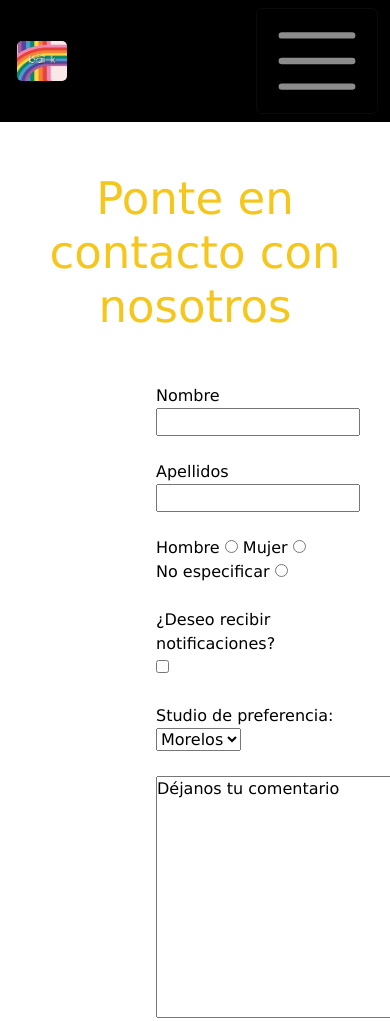
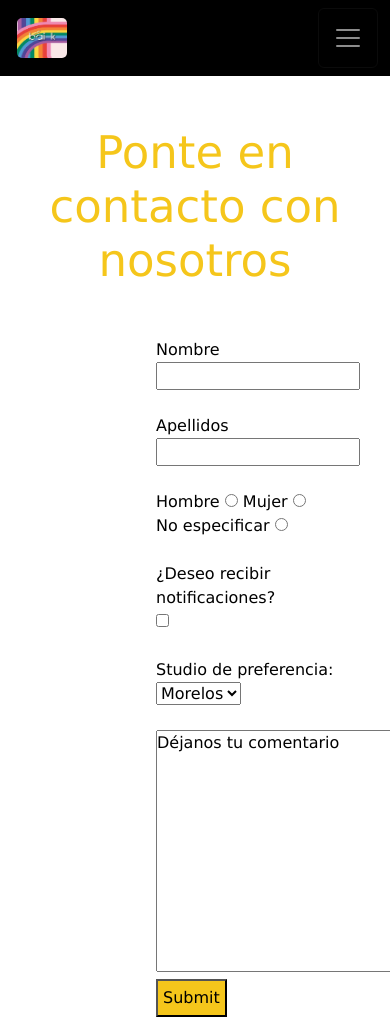
Before and after one commit to Vnevarez29/proyecto-coder-58465, a website: page pages/contacto.html in a window 390 px wide. Shown: the top 1021 px of the page. Drawn offline with nearby package versions, Linux system fonts and the light colour scheme; files that its build step writes are made by us from their sources.

Commit message:
se agrega modificaciones en el button a  las demas pages

```diff
--- a/pages/contacto.html
+++ b/pages/contacto.html
@@ -19,8 +19,8 @@
                 <a class="navbar-brand" href="#"><img src="../imgs/logoBaik2.jpg" alt="" id="logo"></a>
                 <button class="navbar-toggler" type="button" data-bs-toggle="collapse"
                     data-bs-target="#navbarSupportedContent" aria-controls="navbarSupportedContent"
-                    aria-expanded="false" aria-label="Toggle navigation">
-                    <span class="navbar-toggler-icon"></span>
+                    aria-expanded="false" aria-label="Toggle navigation" style="width: 60px; height: 60px;">
+                    <span class="navbar-toggler-icon" style="width: 30px; height: 30px; align-items: center;" ></span>
                 </button>
                 <div class="collapse navbar-collapse" id="navbarSupportedContent">
                     <ul class="navbar-nav me-auto mb-2 mb-lg-0">
```
Also changed, not shown: pages/horarios.html (+2 -2 lines), pages/instructores.html (+2 -2 lines), pages/studios.html (+2 -2 lines).
